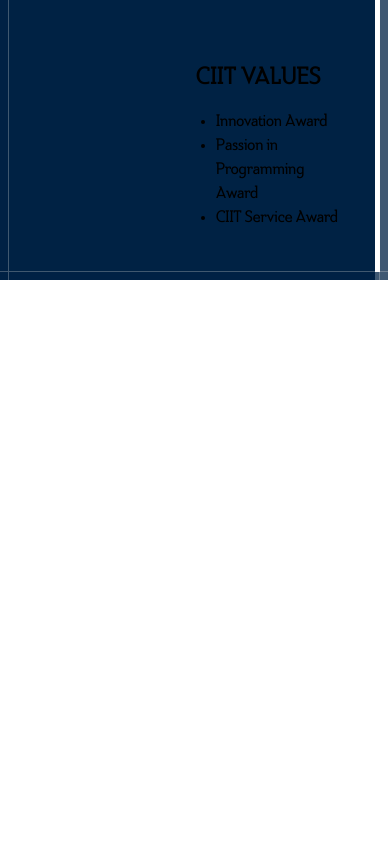
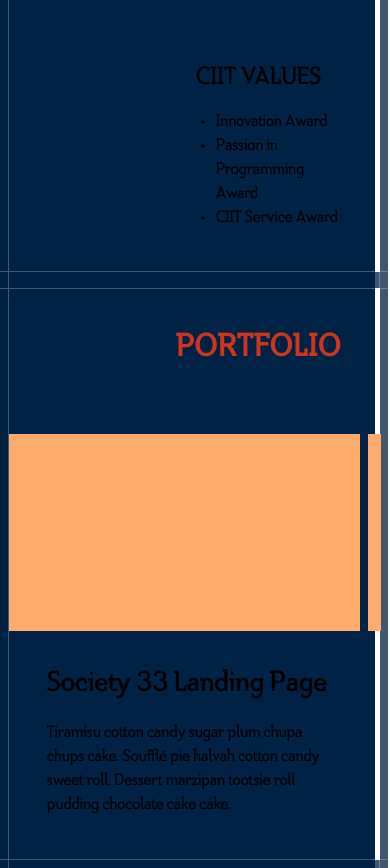
Before and after one commit to arjan-a-manzano/arjan-manzano-vanilla-html, a plain HTML site: page index.html in a window 390 px wide. Shown: the part 6225-7093 px from the top of the page. Before the commit the page ends 6505 px from the top, so only its background shows below. Drawn offline with Linux system fonts and the light colour scheme.

Commit message:
feat: create draft of mobile Portfolio section (carousel, title, & description)

```diff
--- a/index.html
+++ b/index.html
@@ -248,6 +248,7 @@
                 </div>
             </section>
 
+            <!-- TODO: change palette for Awards section to Melonade Yellow -->
             <section class="w-full h-full bg-blue-primary" lang="en">
                 <div class="w-full h-full grid" style="grid-template-columns: 8px 1fr 8px; grid-template-rows: 8px 1fr 8px;">
                     <div class="bg-blue-primary-75pc col-start-1 row-start-1" aria-hidden="true"></div>
@@ -337,6 +338,39 @@
                     <div class="bg-blue-primary-75pc col-start-3 row-start-3" aria-hidden="true"></div>
                 </div>
             </section>
+
+            <section class="w-full h-full bg-blue-primary" lang="en">
+                <div class="w-full h-full grid" style="grid-template-columns: 8px 1fr 8px; grid-template-rows: 8px 1fr 8px;">
+                    <div class="bg-blue-primary-75pc col-start-1 row-start-1" aria-hidden="true"></div>
+                    <div class="grid-border-vertical-mobile bg-blue-primary-75pc col-start-2 row-start-1 border-white-primary-25pc" aria-hidden="true"></div>
+                    <div class="grid-border-side-mobile bg-blue-primary-75pc col-start-1 row-start-2 border-white-primary-25pc" aria-hidden="true"></div>
+                    <div class="bg-blue-primary-75pc col-start-3 row-start-1" aria-hidden="true"></div>
+
+                    <div class="h-full w-full grid inner-grid-mobile inner-grid col-start-2 row-start-2 border-1px border-white-primary-25pc overflow-y-clip">
+                        <h2 class="w-full h-full uppermost-margin-override bottommost-margin-override skip-one-row-mobile text-orange-primary text-right" style="grid-column: 2 / span 10;">PORTFOLIO</h2>
+
+                        <!-- NOTE: flex-shrink ☕ -->
+                        <div class="flex h-full skip-two-row-mobile col-span-full overflow-x-scroll flex-row" style="width: calc(100vw - calc((var(--outer-border-width-mobile) + 1px) * 2)); grid-row-start: 2; margin-left: 50%; transform: translateX(-49.75%); column-gap: 8px;">
+                            <div class="bg-yellow-primary" style="height: auto; aspect-ratio: 16 / 9; width: 90vw; flex-shrink: 0;"></div>
+                            <div class="bg-yellow-primary" style="height: auto; aspect-ratio: 16 / 9; width: 90vw; flex-shrink: 0;"></div>
+                        </div>
+
+                        <h3 class="w-full h-full uppermost-margin-override skip-one-row-mobile" style="grid-column: 2 / span 10; grid-row-start: 3; hyphens: auto;" lang="en">Society 33 Landing Page</h3>
+
+                        <p class="w-full h-fit uppermost-margin-override bottommost-margin-override" style="grid-column: 2 / span 10; grid-row-start: 4;">
+                            Tiramisu cotton candy sugar plum chupa chups cake. Soufflé pie halvah cotton candy sweet roll. Dessert marzipan tootsie roll pudding chocolate cake cake.
+                        </p>
+
+                        <div class="h-full skip-one-row-mobile" style="grid-row-start: 5;"></div>
+                        <!-- NOTE: check how to put this on the last row irrespective of the viewport -->
+                    </div>
+
+                    <div class="bg-blue-primary-75pc col-start-1 row-start-3" aria-hidden="true"></div>
+                    <div class="grid-border-side-mobile bg-blue-primary-75pc col-start-3 row-start-2 border-white-primary-25pc" aria-hidden="true"></div>
+                    <div class="grid-border-vertical-mobile bg-blue-primary-75pc col-start-2 row-start-3 border-white-primary-25pc" aria-hidden="true"></div>
+                    <div class="bg-blue-primary-75pc col-start-3 row-start-3" aria-hidden="true"></div>
+                </div>
+            </section>
         </main>
         <!--
         <h1 class="text-orange">Macaroon muffin lollipop chocolate cake jelly beans jelly lollipop topping liquorice.</h1>
```
